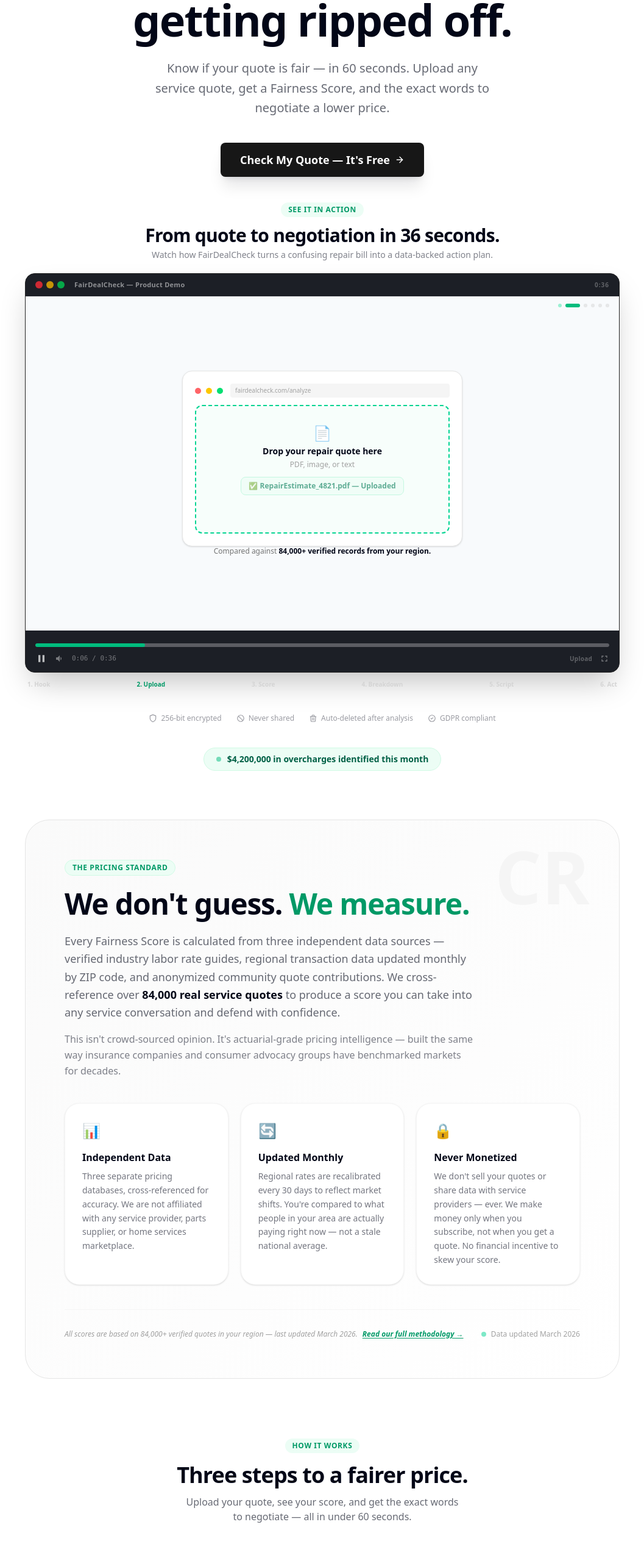
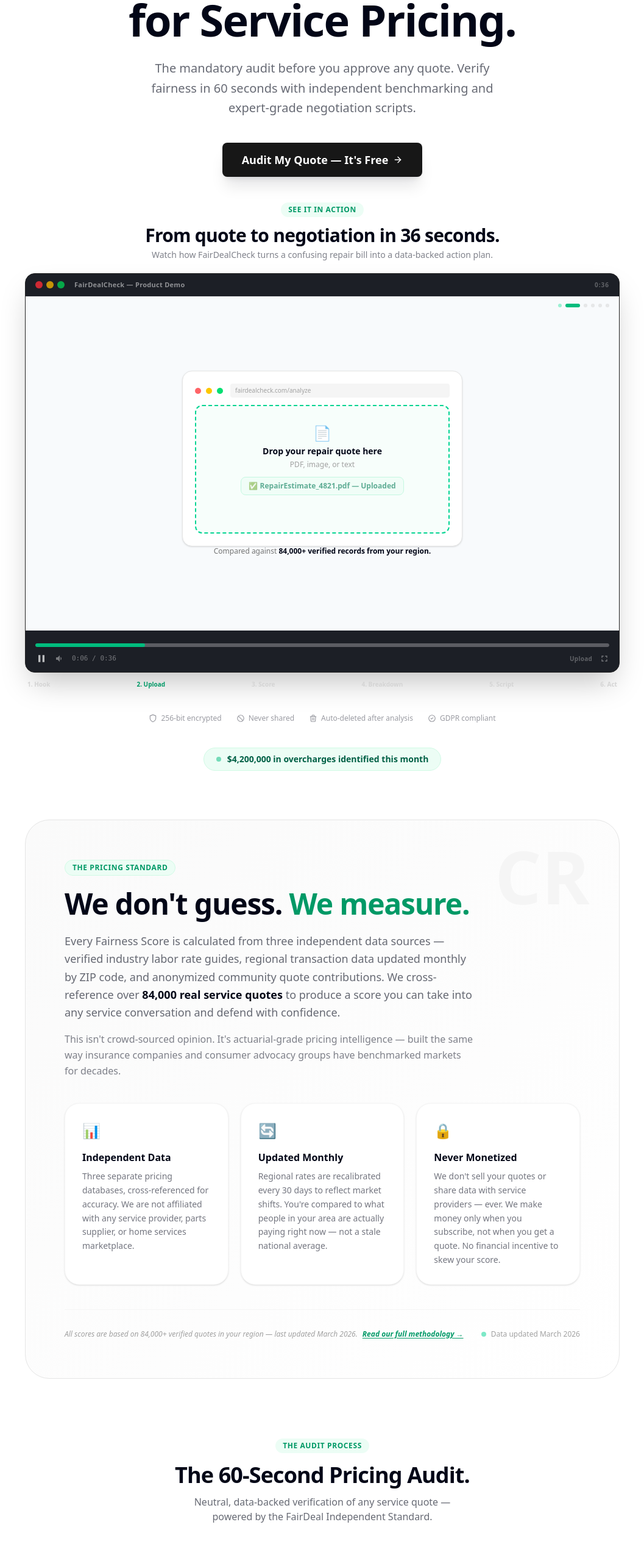
Before and after one commit to noutpelgrim/fairdealcheck, a Next.js app: page / in a window 1280 px wide. Shown: the part 214-2746 px from the top of the page at 61% size, without its empty margins (111-1168 px from the left). Built offline with nearby package versions, Linux system fonts and the light colour scheme.

Commit message:
Execute Brand Positioning Overhaul: The Independent Standard

```diff
--- a/src/app/page.tsx
+++ b/src/app/page.tsx
@@ -35,14 +35,14 @@
         {/* Hero Section */}
         <section className="pt-20 sm:pt-32 pb-16 sm:pb-20 px-6 max-w-5xl mx-auto text-center">
           <h1 className="text-4xl sm:text-5xl md:text-7xl font-bold tracking-tight text-navy mb-6 leading-[1.1]">
-            Stop wondering if you&apos;re getting ripped off.
+            The Independent Standard for Service Pricing.
           </h1>
           <p className="text-base sm:text-lg md:text-xl text-navy/60 max-w-xl mx-auto mb-10 leading-relaxed">
-            Know if your quote is fair &mdash; in 60 seconds. Upload any service quote, get a Fairness Score, and the exact words to negotiate a lower price.
+            The mandatory audit before you approve any quote. Verify fairness in 60 seconds with independent benchmarking and expert-grade negotiation scripts.
           </p>
           <Link href="/analyze">
             <Button size="lg" className="h-14 w-full sm:w-auto px-8 rounded-full bg-navy text-white hover:bg-navy-light shadow-xl shadow-navy/10 transition-all font-semibold">
-              Check My Quote — It&apos;s Free
+              Audit My Quote — It&apos;s Free
               <ArrowRight className="ml-2 w-4 h-4" />
             </Button>
           </Link>
@@ -86,13 +86,13 @@
         <section className="pb-16 sm:pb-24 px-6 max-w-5xl mx-auto">
           <div className="text-center mb-16">
             <div className="inline-flex items-center space-x-2 text-emerald-600 bg-emerald-50 px-3 py-1 rounded-full text-xs font-bold uppercase tracking-wider mb-4">
-              How It Works
+              The Audit Process
             </div>
             <h2 className="text-4xl font-bold text-navy tracking-tight mb-3">
-              Three steps to a fairer price.
+              The 60-Second Pricing Audit.
             </h2>
             <p className="text-navy/60 max-w-md mx-auto">
-              Upload your quote, see your score, and get the exact words to negotiate &mdash; all in under 60 seconds.
+              Neutral, data-backed verification of any service quote &mdash; powered by the FairDeal Independent Standard.
             </p>
           </div>
 
@@ -113,9 +113,9 @@
               <div className="w-12 h-12 rounded-2xl bg-navy text-white flex items-center justify-center text-lg font-bold mb-6">
                 2
               </div>
-              <h3 className="text-xl font-bold text-navy mb-3">Get Your Fairness Score</h3>
+              <h3 className="text-xl font-bold text-navy mb-3">Generate Audit Report</h3>
               <p className="text-navy/60 leading-relaxed text-sm">
-                We compare your quote against thousands of verified real-world prices in your area. Receive a 0&ndash;100 score and a clear breakdown of every overpriced line item.
+                We benchmark your quote against thousands of verified transactions in your ZIP code. Receive a neutral 0&ndash;100 score and a line-item pricing audit.
               </p>
             </div>
 
@@ -124,9 +124,9 @@
               <div className="w-12 h-12 rounded-2xl bg-emerald-600 text-white flex items-center justify-center text-lg font-bold mb-6">
                 3
               </div>
-              <h3 className="text-xl font-bold text-navy mb-3">Negotiate With Confidence</h3>
+              <h3 className="text-xl font-bold text-navy mb-3">Execute Strategy</h3>
               <p className="text-navy/60 leading-relaxed text-sm">
-                No confrontation needed. We generate polite, professional negotiation scripts tailored to your quote &mdash; so you know exactly what to say to get a lower price, every time.
+                Use the standard. We generate expert negotiation scripts tailored to your audit results, giving you the leverage to align your quote with market reality.
               </p>
             </div>
           </div>
@@ -138,7 +138,7 @@
         <div className="py-20 px-6 text-center max-w-xl mx-auto">
           <Link href="/analyze">
             <Button className="h-14 w-full sm:w-auto px-10 rounded-full bg-navy text-white hover:bg-navy-light shadow-xl shadow-navy/10 transition-all font-bold text-lg">
-              Check My Quote &mdash; It&apos;s Free
+              Audit My Quote &mdash; It&apos;s Free
               <ArrowRight className="ml-2 w-5 h-5" />
             </Button>
           </Link>
@@ -277,7 +277,7 @@
       <div className={`fixed bottom-0 left-0 right-0 z-50 sm:hidden bg-white/95 backdrop-blur border-t border-neutral-100 px-4 py-3 shadow-2xl transition-all duration-300 transform ${showStickyCTA ? "translate-y-0" : "translate-y-full"}`}>
         <Link href="/analyze">
           <Button className="w-full h-12 rounded-full bg-navy text-white font-bold text-sm shadow-lg">
-            Check My Quote — It&apos;s Free →
+            Audit My Quote — It&apos;s Free →
           </Button>
         </Link>
       </div>
--- a/src/components/Navbar.tsx
+++ b/src/components/Navbar.tsx
@@ -58,7 +58,7 @@
                     </Link>
                     <Link href="/analyze" className="sm:ml-2">
                         <span className="text-sm font-bold text-navy hover:text-emerald-600 transition-colors bg-white sm:bg-transparent border border-neutral-100 sm:border-none px-3 py-1.5 rounded-full sm:p-0">
-                            Analyze Now
+                            Audit a Quote
                         </span>
                     </Link>
                 </div>
```
